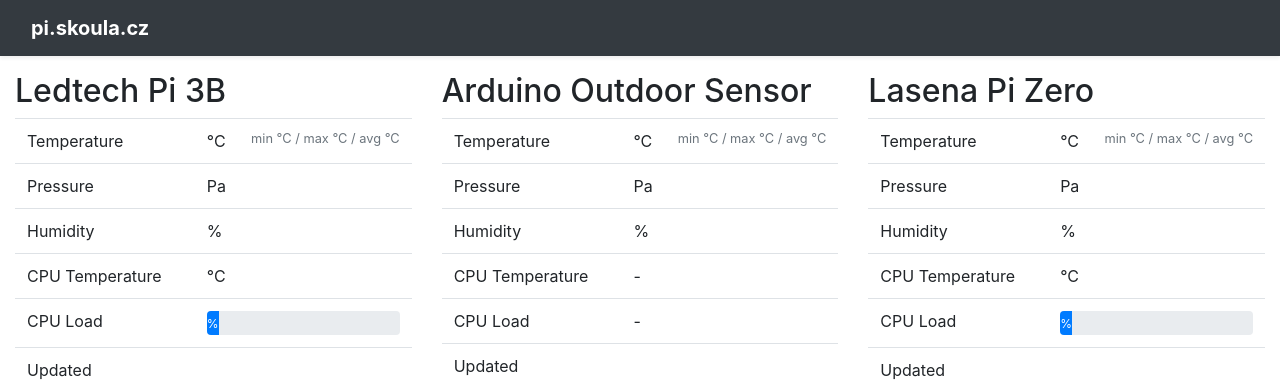
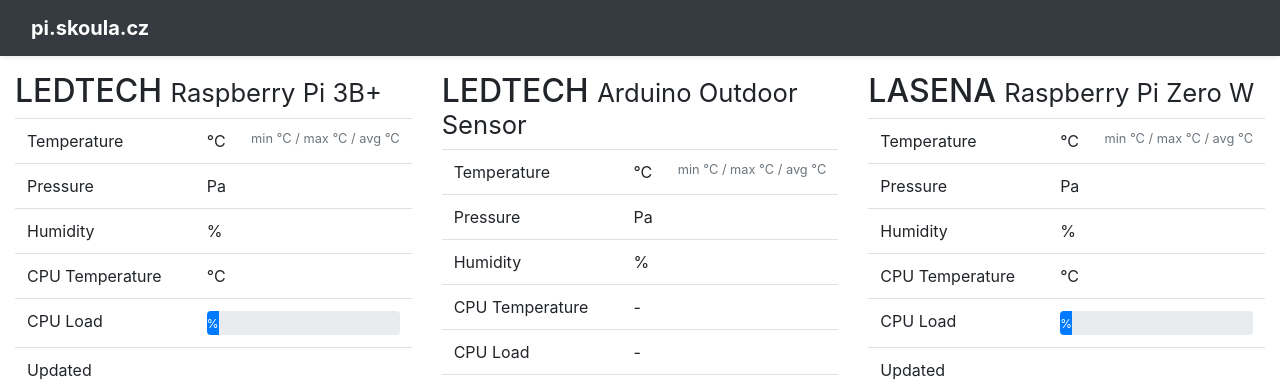
Before and after one commit to MichalSkoula/pi-dashboard, a website: page dashboard/index.html in a window 1280 px wide. Shown: the top 386 px of the page. Drawn offline with nearby package versions, Linux system fonts and the light colour scheme; some packages are replaced by stand-ins of ours; no server answers; a script that the page names is missing.

Commit message:
layout change 2

```diff
--- a/dashboard/index.html
+++ b/dashboard/index.html
@@ -19,7 +19,7 @@
             <div class="container-fluid">
                 <div id="app" class="row">
                     <div class="col mt-3">
-                        <h2>Ledtech Pi 3B</h2>
+                        <h2>LEDTECH <small>Raspberry Pi 3B+</small></h2>
                         <table class='table'>
                             <tr>
                                 <td>Temperature</td>
@@ -55,7 +55,7 @@
                         </a>
                     </div>
                     <div class="col mt-3">
-                        <h2>Arduino Outdoor Sensor</h2>
+                        <h2>LEDTECH <small>Arduino Outdoor Sensor</small></h2>
                         <table class='table'>
                             <tr>
                                 <td>Temperature</td>
@@ -86,7 +86,7 @@
                         </table>
                     </div>
                     <div class="col mt-3">
-                        <h2>Lasena Pi Zero</h2>
+                        <h2>LASENA <small>Raspberry Pi Zero W</small></h2>
                         <table class='table'>
                             <tr>
                                 <td>Temperature</td>
```
